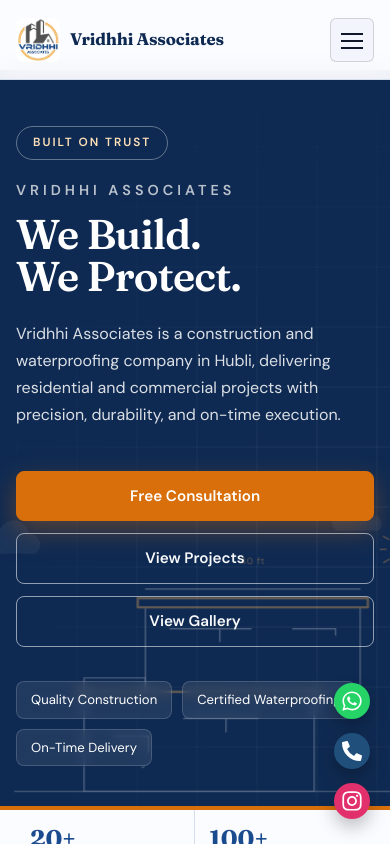
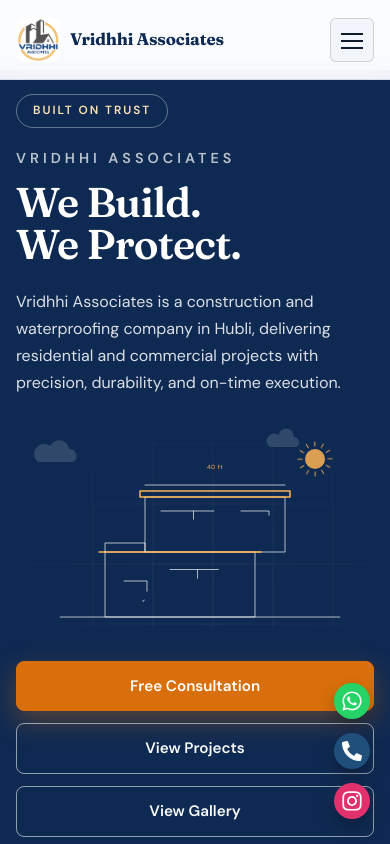
Before and after one commit to saitejakchintaginjal/vridhhiAssociates, a React (Vite) app: page / in a window 390 px wide. Shown: the top 844 px of the page. Built offline with nearby package versions, Linux system fonts and the light colour scheme.

Commit message:
added animation

```diff
--- a/src/components/HeroScene.css
+++ b/src/components/HeroScene.css
@@ -262,18 +262,29 @@
 
 /* ---------- responsive ---------- */
 
+/* tablet + phone: the scene becomes a banner above the hero text */
 @media (max-width: 992px) {
+  .hero-scene {
+    position: relative;
+    inset: auto;
+    width: 100%;
+    height: clamp(200px, 44vw, 320px);
+    margin: 0 0 22px;
+    flex: none;
+  }
+
+  .hero-grid {
+    -webkit-mask-image: radial-gradient(ellipse at 50% 60%, #000 0%, transparent 75%);
+    mask-image: radial-gradient(ellipse at 50% 60%, #000 0%, transparent 75%);
+  }
+
   .hero-house-svg {
-    width: min(90vw, 620px);
-    opacity: 0.6;
-  }
-}
-
-@media (max-width: 600px) {
-  .hero-house-svg {
-    width: 118vw;
-    right: -16vw;
-    opacity: 0.35;
+    left: 0;
+    right: 0;
+    width: 100%;
+    height: 100%;
+    max-height: none;
+    opacity: 1;
   }
 }
 
--- a/src/components/HeroScene.tsx
+++ b/src/components/HeroScene.tsx
@@ -15,7 +15,7 @@
       <svg
         className="hero-house-svg"
         viewBox="0 0 600 400"
-        preserveAspectRatio="xMaxYMax meet"
+        preserveAspectRatio="xMidYMax meet"
         fill="none"
       >
         {/* sun + drifting clouds (always moving) */}
--- a/src/pages/Home.tsx
+++ b/src/pages/Home.tsx
@@ -18,8 +18,6 @@
       <div className="home-overlay"></div>
 
       <div className="hero-main">
-        <HeroScene />
-
       <div className="container hero-content">
         <span className="hero-badge">Built on Trust</span>
 
@@ -37,6 +35,8 @@
           Hubli, delivering residential and commercial projects with precision,
           durability, and on-time execution.
         </p>
+
+        <HeroScene />
 
         <div className="hero-buttons">
           <a href="#contact" className="btn btn-primary btn-lg">
--- a/src/styles/professional.css
+++ b/src/styles/professional.css
@@ -303,8 +303,7 @@
 }
 
 #root .hero-content {
-  position: relative;
-  z-index: 1;
+  /* static, so the animated scene inside can anchor to .hero-main */
   flex: 1;
   display: flex;
   flex-direction: column;
@@ -317,6 +316,15 @@
 
 #root .hero-content > * {
   max-width: 680px;
+}
+
+#root .hero-content > *:not(.hero-scene) {
+  position: relative;
+  z-index: 1;
+}
+
+#root .hero-content > .hero-scene {
+  max-width: none;
 }
 
 #root .hero-badge {
@@ -439,6 +447,12 @@
 #root .hero-stats-grid span {
   font-size: 0.85rem;
   color: var(--text-muted);
+}
+
+@media (max-width: 992px) {
+  #root .hero-content {
+    padding-top: 24px;
+  }
 }
 
 @media (max-width: 720px) {
```
